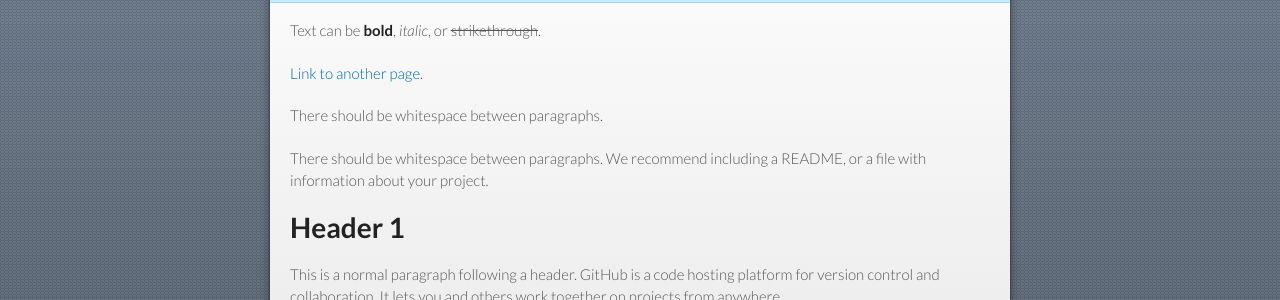
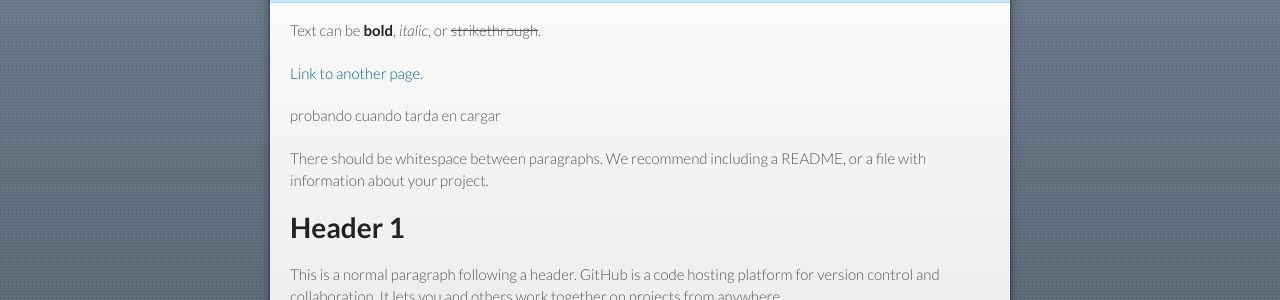
Before and after one commit to kocation/kocation.github.io, a Jekyll site: the page built from index.md, in a window 1280 px wide and 900 px high. Shown: the part 126-426 px from the top of the window. Built offline with Jekyll 4.4.1, drawn with Linux system fonts in a browser that asks for light colours.

Commit message:
Update index.md

```diff
--- a/index.md
+++ b/index.md
@@ -6,7 +6,7 @@ Text can be **bold**, _italic_, or ~~strikethrough~~.
 
 [Link to another page](./another-page.html).
 
-There should be whitespace between paragraphs.
+probando cuando tarda en cargar
 
 There should be whitespace between paragraphs. We recommend including a README, or a file with information about your project.
 
```
